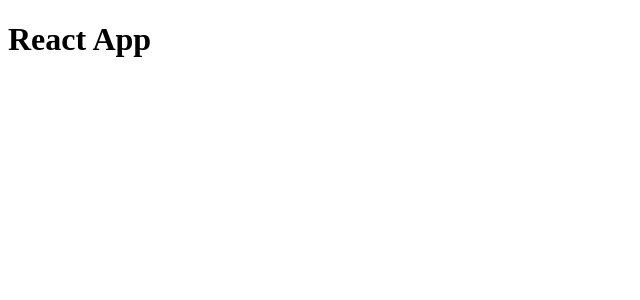
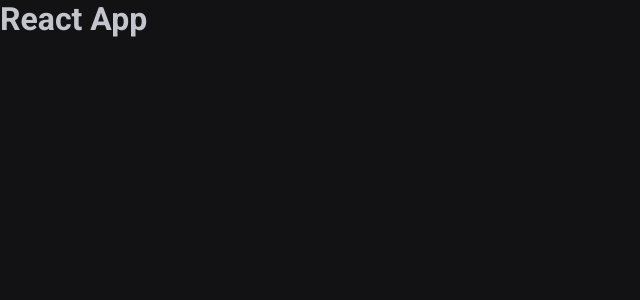
Before and after one commit to mathvsk/social-feed, a React (Vite) app: page / in a window 1280 px wide. Shown: the top 300 px of the page, without its empty margins (0-640 px from the left). Built offline with nearby package versions, Linux system fonts and the light colour scheme.

Commit message:
feat: create css global

```diff
--- a/index.html
+++ b/index.html
@@ -2,8 +2,14 @@
 <html lang="en">
   <head>
     <meta charset="UTF-8" />
-    <link rel="icon" type="image/svg+xml" href="/vite.svg" />
+
+    <link rel="preconnect" href="https://fonts.googleapis.com" />
+    <link rel="preconnect" href="https://fonts.gstatic.com" crossorigin />
+
     <meta name="viewport" content="width=device-width, initial-scale=1.0" />
+
+    <link href="https://fonts.googleapis.com/css2?family=Roboto:wght@400;700&display=swap" rel="stylesheet" />
+
     <title>React fundamentals</title>
   </head>
   <body>
--- a/src/App.jsx
+++ b/src/App.jsx
@@ -1,3 +1,5 @@
+import './global.css'
+
 export function App() {
   return (
     <>
--- /dev/null
+++ b/src/global.css
@@ -0,0 +1,30 @@
+:root {
+    --white: #fff;
+    --gray-100: #e1e1e6;
+    --gray-300: #c4c4cc;
+    --gray-400: #8d8d99;
+    --gray-600: #323238;
+    --gray-700: #29292e;
+    --gray-800: #202024;
+    --gray-900: #121214;
+
+    --wine-300: #6a283e;
+}
+
+* {
+    margin: 0;
+    padding: 0;
+    box-sizing: border-box;
+}
+
+body {
+    background: var(--gray-900);
+    color: var(--gray-300);
+    -webkit-font-smoothing: antialiased;
+}
+
+body, input, textarea, button {
+    font-family: "Roboto", sans-serif;
+    font-weight: 400;
+    font-size: 1rem;
+}
```
